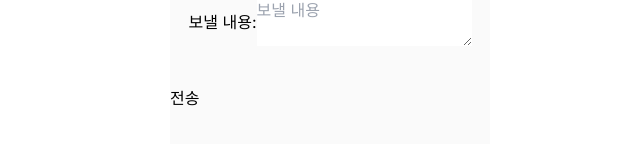
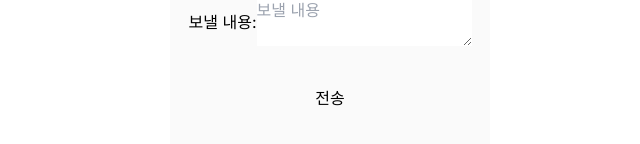
Before and after one commit to 6chenodongja/6che, a Next.js app: page /form in a window 1280 px wide. Shown: the part 230-374 px from the top of the page, without its empty margins (310-950 px from the left). Built offline with nearby package versions, Linux system fonts and the light colour scheme.

Commit message:
fix: 충돌 해결

```diff
--- a/src/app/(providers)/(root)/(post)/form/page.tsx
+++ b/src/app/(providers)/(root)/(post)/form/page.tsx
@@ -3,7 +3,6 @@
 import { useEffect } from 'react';
 import { sendEmail } from '@/app/(providers)/lib/action';
 import { useFormState } from 'react-dom';
-import Link from 'next/link';
 
 const Form = () => {
   const [actionState, formAction] = useFormState(sendEmail, null);
@@ -29,9 +28,7 @@ const Form = () => {
           <label htmlFor="subject">보낼 내용: </label>
           <textarea placeholder="보낼 내용" id="subject" name="subject" />
         </div>
-        <Link href={'/list'}>
-          <button type="submit">전송</button>
-        </Link>
+        <button type="submit">전송</button>
       </div>
     </form>
   );
```
